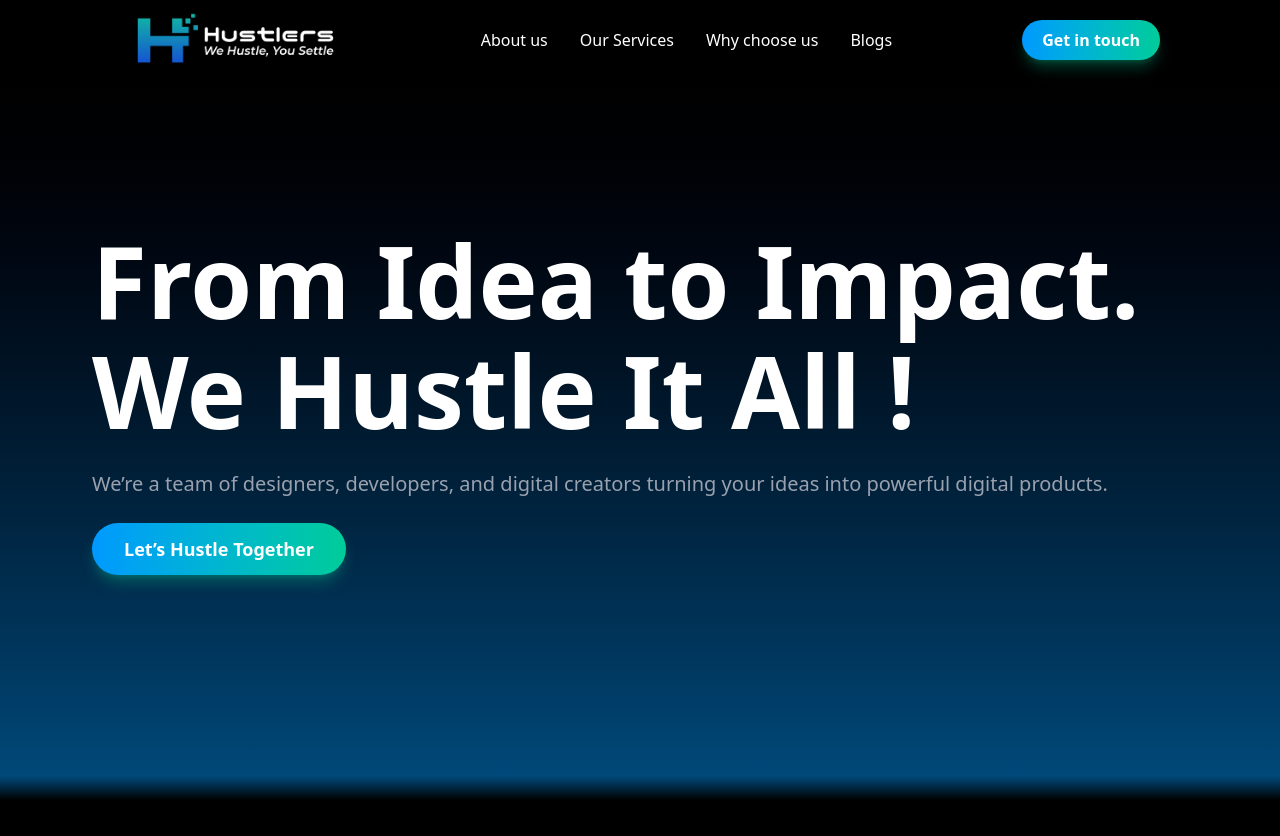
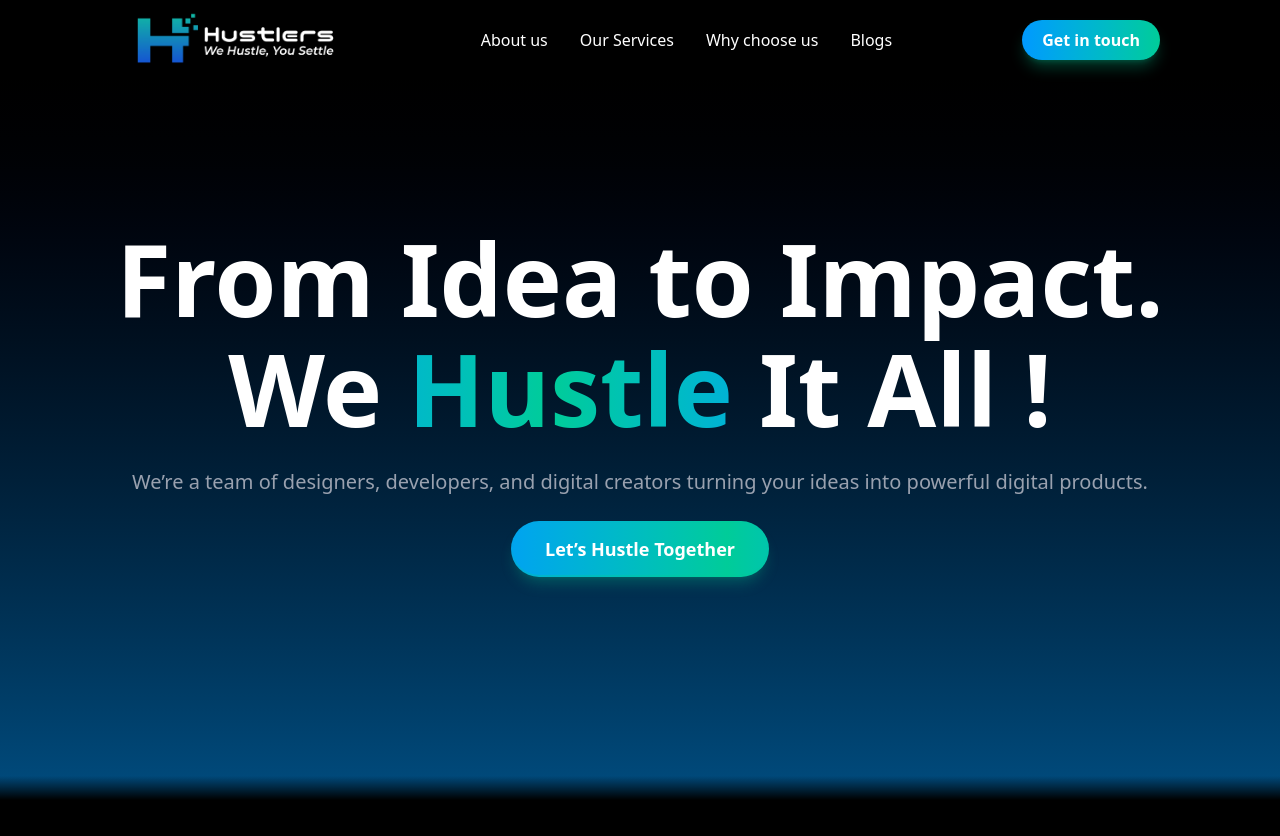
Before and after one commit to hustlers-tech/hustlers-tech, a Next.js app: page / in a window 1280 px wide. Shown: the top 836 px of the page. Built offline with nearby package versions, Linux system fonts and the light colour scheme.

Commit message:
feature/added-services-section-animation

```diff
--- a/package.json
+++ b/package.json
@@ -14,7 +14,8 @@
     "lucide-react": "^0.544.0",
     "next": "15.5.3",
     "react": "19.1.0",
-    "react-dom": "19.1.0"
+    "react-dom": "19.1.0",
+    "react-icons": "^5.5.0"
   },
   "devDependencies": {
     "@eslint/eslintrc": "^3",
--- a/src/app/page.tsx
+++ b/src/app/page.tsx
@@ -17,7 +17,7 @@ export default function Home() {
       heroRef.current,
       { scale: 1 },
       {
-        scale: 0.70,
+        scale: 0.7,
         scrollTrigger: {
           trigger: heroRef.current,
           start: "top top",
@@ -47,10 +47,11 @@ export default function Home() {
   return (
     <div>
       {/* Hero Section Start */}
-      <section
-        className="relative w-full min-h-screen flex items-center bg-gradient-to-b from-black/90 to-[#0099ff]/50 p-2 md:p-8"
+      <section className="relative w-full min-h-screen flex items-center text-center bg-gradient-to-b from-black/90 to-[#0099ff]/50 p-2 md:p-8">
+        <main
+          ref={heroRef}
+          className="flex flex-col gap-6 px-2 md:px-15 w-full"
         >
-        <main ref={heroRef} className="flex flex-col gap-6 px-2 md:px-15 w-full">
           <motion.h1
             className="text-[50px] md:text-[100px] font-bold text-white leading-[110%]"
             initial={{ opacity: 0, y: -50 }}
@@ -58,7 +59,26 @@ export default function Home() {
             transition={{ duration: 1, delay: 0.5 }}
           >
             From Idea to Impact. <br />
-            We Hustle It All !
+            We{" "}
+            <motion.span
+              className="
+          bg-gradient-to-r from-[#0099ff] via-[#00cc99] to-[#0099ff]
+          bg-[length:200%_200%]
+          bg-clip-text text-transparent
+        "
+              animate={{
+                backgroundPosition: ["0% 50%", "100% 50%", "0% 50%"],
+              }}
+              transition={{
+                duration: 1,
+                ease: "linear",
+                repeat: Infinity,
+                repeatType: "loop",
+              }}
+            >
+              Hustle
+            </motion.span>{" "}
+            It All !
           </motion.h1>
 
           {/* Animated Paragraph */}
@@ -78,17 +98,29 @@ export default function Home() {
             animate={{ opacity: 1, y: 0 }}
             transition={{ duration: 1, delay: 1 }}
           >
+            <motion.div
+              animate={{
+                backgroundPosition: ["0% 50%", "100% 50%", "0% 50%"], // animate gradient movement
+              }}
+              transition={{
+                duration: 2,
+                ease: "easeInOut",
+                repeat: Infinity,
+              }}
+              className="inline-block rounded-full p-[2px] bg-[length:200%_200%]
+                   bg-gradient-to-r from-[#0099ff] via-[#00cc99] to-[#0099ff]"
+            >
               <Link
-              href="/get-started"
-              className="inline-block px-4 md:px-8 py-3 rounded-full font-semibold
+                href="/contact"
+                className="block px-4 md:px-8 py-3 rounded-full font-semibold
                      text-white text-md md:text-lg
-              bg-gradient-to-r from-[#0099ff] to-[#00cc99]
-              hover:from-[#00cc99] hover:to-[#0099ff]
-              shadow-lg shadow-[#00cc99]/30
-              transition-all"
+                     bg-transparent
+                    hover:shadow-xl
+                     shadow-lg shadow-[#00cc99]/30 transition-all"
               >
                 Let’s Hustle Together
               </Link>
+            </motion.div>
           </motion.div>
         </main>
         <div className="absolute bottom-0 left-0 w-full h-6 bg-gradient-to-b from-transparent to-black pointer-events-none" />
--- a/src/components/Services.tsx
+++ b/src/components/Services.tsx
@@ -1,23 +1,26 @@
 import React from "react";
 import { motion } from "framer-motion";
+import ServicesGrid from "./ServicesGrid";
 
 const Services = () => {
   return (
     <motion.main
-      className="h-screen px-10 py-5"
-      initial={{ opacity: 0, scale: 0.6, y: 50 }}
-whileInView={{ opacity: 1, scale: 1, y: 0 }}
+      className="h-screen px-5 md:px-10 py-5"
+      initial={{ opacity: 0, scale: 0.9, y: 40 }}
+      whileInView={{ opacity: 1, scale: 1, y: 0 }}
       viewport={{ amount: 0.4 }}
       transition={{ duration: 0.8, ease: "easeOut" }}
     >
       <div className="flex flex-col items-center text-center">
-        <p className="font-semibold text-[#0099ff] text-[10px] md:text-[20px] px-1">
+        <p className="font-semibold text-[#0099ff] text-[15px] md:text-[20px] uppercase">
           Our services
         </p>
-        <h2 className="text-[30px] md:text-[70px] max-w-3xl font-bold text-white leading-[100%]">
-          Everything You Need To Go Online
+        <h2 className="text-[30px] md:text-[50px] max-w-3xl font-bold text-white leading-[100%]">
+          Solutions To Launch Your Vision
         </h2>
       </div>
+
+      <ServicesGrid />
     </motion.main>
   );
 };
--- /dev/null
+++ b/src/components/ServicesGrid.tsx
@@ -0,0 +1,190 @@
+import { useState } from "react";
+import { motion, AnimatePresence } from "framer-motion";
+import Link from "next/link";
+import {
+  FaCode,
+  FaMobileAlt,
+  FaPaintBrush,
+  FaShoppingCart,
+  FaServer,
+  FaVideo,
+  FaFileAlt,
+  FaSearch,
+  FaShareAlt,
+  FaBullhorn,
+  FaChartLine,
+  FaArrowRight,
+} from "react-icons/fa";
+import { IconType } from "react-icons";
+
+type ServiceItem = {
+  name: string;
+  icon: IconType;
+  link: string;
+  desc: string;
+};
+
+type Category = {
+  title: string;
+  items: ServiceItem[];
+};
+
+const categories: Category[] = [
+  {
+    title: "Development",
+    items: [
+      {
+        name: "Web Development",
+        icon: FaCode,
+        link: "/",
+        desc: "Lorem ipsum dolor sit amet consectetur adipisicing elit. Quia voluptatum nesciunt reprehenderit cumque suscipit odit voluptatem dolorem magni numquam possimus.",
+      },
+      {
+        name: "App Development",
+        icon: FaMobileAlt,
+        link: "/",
+        desc: "Lorem ipsum dolor sit amet consectetur adipisicing elit. Quia voluptatum nesciunt reprehenderit cumque suscipit odit voluptatem dolorem magni numquam possimus.",
+      },
+      {
+        name: "UI/UX Design",
+        icon: FaPaintBrush,
+        link: "/",
+        desc: "Lorem ipsum dolor sit amet consectetur adipisicing elit. Quia voluptatum nesciunt reprehenderit cumque suscipit odit voluptatem dolorem magni numquam possimus.",
+      },
+      {
+        name: "E-commerce Development",
+        icon: FaShoppingCart,
+        link: "/",
+        desc: "Lorem ipsum dolor sit amet consectetur adipisicing elit. Quia voluptatum nesciunt reprehenderit cumque suscipit odit voluptatem dolorem magni numquam possimus.",
+      },
+      {
+        name: "API Integration & Backend Support",
+        icon: FaServer,
+        link: "/",
+        desc: "Lorem ipsum dolor sit amet consectetur adipisicing elit. Quia voluptatum nesciunt reprehenderit cumque suscipit odit voluptatem dolorem magni numquam possimus.",
+      },
+    ],
+  },
+  {
+    title: "Creative & Content",
+    items: [
+      {
+        name: "Graphic Designing",
+        icon: FaPaintBrush,
+        link: "/",
+        desc: "Lorem ipsum dolor sit amet consectetur adipisicing elit. Quia voluptatum nesciunt reprehenderit cumque suscipit odit voluptatem dolorem magni numquam possimus.",
+      },
+      {
+        name: "Video Editing",
+        icon: FaVideo,
+        link: "/",
+        desc: "Lorem ipsum dolor sit amet consectetur adipisicing elit. Quia voluptatum nesciunt reprehenderit cumque suscipit odit voluptatem dolorem magni numquam possimus.",
+      },
+      {
+        name: "Content Writing",
+        icon: FaFileAlt,
+        link: "/",
+        desc: "Lorem ipsum dolor sit amet consectetur adipisicing elit. Quia voluptatum nesciunt reprehenderit cumque suscipit odit voluptatem dolorem magni numquam possimus.",
+      },
+    ],
+  },
+  {
+    title: "Marketing & Growth",
+    items: [
+      {
+        name: "SEO (Search Engine Optimization)",
+        icon: FaSearch,
+        link: "/",
+        desc: "Lorem ipsum dolor sit amet consectetur adipisicing elit. Quia voluptatum nesciunt reprehenderit cumque suscipit odit voluptatem dolorem magni numquam possimus.",
+      },
+      {
+        name: "Social Media Marketing",
+        icon: FaShareAlt,
+        link: "/",
+        desc: "Lorem ipsum dolor sit amet consectetur adipisicing elit. Quia voluptatum nesciunt reprehenderit cumque suscipit odit voluptatem dolorem magni numquam possimus.",
+      },
+      {
+        name: "Performance Marketing",
+        icon: FaBullhorn,
+        link: "/",
+        desc: "Lorem ipsum dolor sit amet consectetur adipisicing elit. Quia voluptatum nesciunt reprehenderit cumque suscipit odit voluptatem dolorem magni numquam possimus.",
+      },
+      {
+        name: "Analytics & Dashboard Setup",
+        icon: FaChartLine,
+        link: "/",
+        desc: "Lorem ipsum dolor sit amet consectetur adipisicing elit. Quia voluptatum nesciunt reprehenderit cumque suscipit odit voluptatem dolorem magni numquam possimus.",
+      },
+    ],
+  },
+];
+
+export default function ServicesGrid() {
+  const [activeTab, setActiveTab] = useState<number>(0);
+
+  return (
+    <section className="py-16 px-0 md:px-8 max-w-6xl mx-auto">
+      {/* Tabs */}
+      <div className="flex justify-center mb-8 gap-3 md:gap-6">
+        {categories.map((category, index) => (
+          <button
+            key={category.title}
+            onClick={() => setActiveTab(index)}
+            className={`px-4 md:px-6 py-2 md:py-3 rounded-lg md:rounded-full font-semibold md:font-bold transition hover:scale-105 leading-[120%] ${
+              activeTab === index
+                ? "bg-gradient-to-r from-[#99ccff] via-[#99ffcc] to-[#99ccff] text-black shadow-lg cursor-pointer"
+                : "bg-gray-200 text-gray-700 hover:bg-gray-300 cursor-pointer"
+            }`}
+          >
+            {category.title}
+          </button>
+        ))}
+      </div>
+
+      {/* Services */}
+      <AnimatePresence mode="wait">
+        <motion.div
+          key={activeTab}
+          initial={{ opacity: 0, y: 20 }}
+          animate={{ opacity: 1, y: 0 }}
+          exit={{ opacity: 0, y: -20 }}
+          transition={{ duration: 0.4, ease: "easeInOut" }}
+        >
+          <ul className="grid md:grid-cols-2 gap-4">
+            {categories[activeTab].items.map((item, i) => {
+              const Icon = item.icon;
+              return (
+                <motion.li
+                  key={item.name}
+                  initial={{ opacity: 0, x: -10 }}
+                  animate={{ opacity: 1, x: 0 }}
+                  transition={{ delay: i * 0.1 }}
+                >
+                  <div className="flex flex-col gap-3 p-4 rounded-xl shadow-md bg-white hover:bg-gradient-to-r from-[#0099ff] via-[#00cc99] to-[#0099ff] hover:scale-95 transition group">
+                    <span className="flex items-center gap-3 text-2xl font-bold">
+                      <Icon className="text-blue-600 group-hover:text-white" />
+                      <span className="bg-gradient-to-r from-[#00cc99] to-[#0099ff] bg-clip-text text-transparent group-hover:text-white">
+                        {item.name}
+                      </span>
+                    </span>
+                    <p className="text-blue-600 group-hover:text-white text-[12px] md:text-[15px] text-gray-500">
+                      {item.desc}
+                    </p>
+                    <a href={item.link} className="w-fit">
+                      <button className="text-blue-600 flex items-center gap-1 group-hover:bg-white rounded-lg px-2 py-1 w-fit cursor-pointer">
+                        Let's Start
+                        <span>
+                          <FaArrowRight />
+                        </span>
+                      </button>
+                    </a>
+                  </div>
+                </motion.li>
+              );
+            })}
+          </ul>
+        </motion.div>
+      </AnimatePresence>
+    </section>
+  );
+}
```
Also changed, not shown: 1 other file (tests, documents, lock files or other folders). Lines whose indentation alone changed are shown as unchanged.
